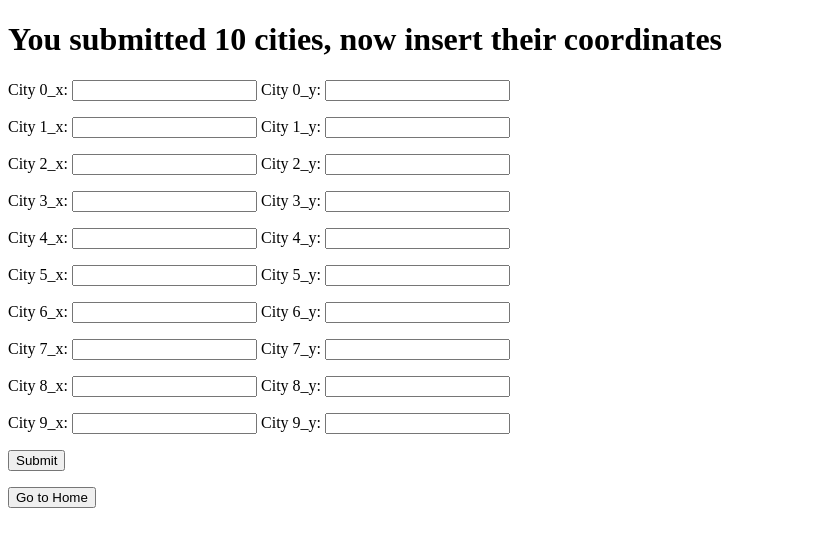
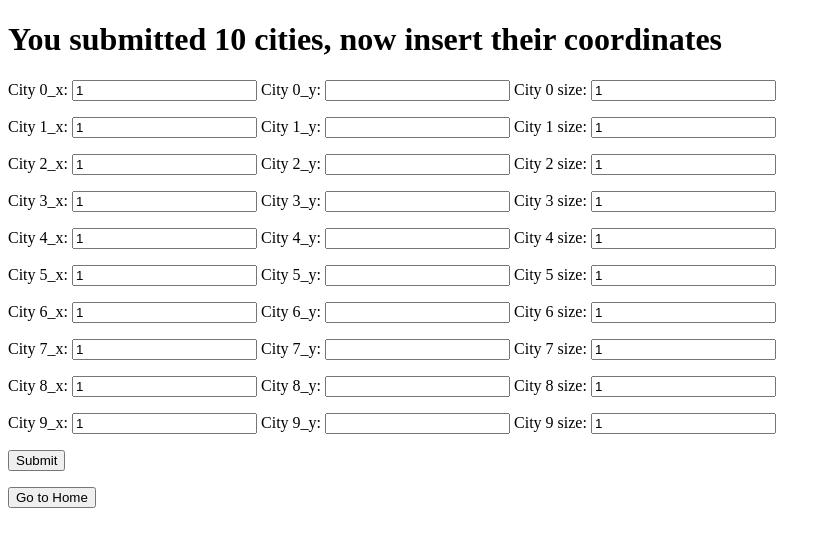
Before and after one commit to uxert/Homework-from-modeling, a Flask app: template templates/submit_coordinates.html in a window 1280 px wide. Shown: the top 547 px of the page, without its empty margins (0-831 px from the left). Run offline with Flask 3, Linux system fonts and the light colour scheme; the template is opened without the code that fills it: most values are stand-ins (such as "Sample title", 1, 10 or a date in 2020).

Commit message:
Added random cities coordinates generation, now in the form cities coordinates are defaulted to these random values.
Also added option to input city sizes, they are defaulted to some random values.

Inputting the same seed with the same parameters will provide the same generation result. Inputting seed 0 will generate different results each time.

```diff
--- a/app.py
+++ b/app.py
@@ -2,6 +2,9 @@
 
 from flask import Flask, render_template, request, session, url_for, redirect
 import engine  # to calculate the genetic algorithm
+
+from engine import EngineWrapper
+
 app = Flask(__name__)
 
 app.secret_key = "Ale sekret ten kij"
@@ -14,27 +17,37 @@
 
     cities_amount = int(request.form['cities_amount'])
     session['cities_amount'] = cities_amount
-
+    inputted_seed = int(request.form['seed'])
+    session['seed'] = None if inputted_seed == 0 else inputted_seed
     parameters = ['infrastructure_cost', 'max_railways_pieces', 'max_connections', 'one_rail_cost', 'max_budget',
                   'max_city_size', 'max_possible_coordinate']
     for param in parameters:
         session[param] = int(request.form[param])
     return redirect(url_for("submit_cords_page"))
 
+
 @app.route('/submit_cords', methods=["GET"])
 def submit_cords_page():
     if 'cities_amount' not in session:
         return redirect(url_for("welcome_page"))
-    return render_template("submit_coordinates.html", cities_amount=session['cities_amount'])
+
+    rand_cords, rand_sizes = EngineWrapper.generate_random_city_cords(session['cities_amount'], session['max_city_size'],
+                                                            session['max_possible_coordinate'], session['seed'])
+    return render_template("submit_coordinates.html", cities_amount=session['cities_amount'],
+                           random_cords=rand_cords, random_sizes=rand_sizes)
+
 @app.route('/submit_cords', methods=['POST'])
 def submit_coordinates():
     if 'cities_amount' not in session:
         return redirect(url_for("welcome_page"))
     coordinates = []
+    sizes = []
     for i in range(session['cities_amount']):
         x = int(request.form[f'city{i}_x'])
         y = int(request.form[f'city{i}_y'])
+        size = int(request.form[f'city{i}_size'])
         coordinates.append([x, y])
+        sizes.append(size)
     return (f"<h1>Thank you for submitting the coordinates, further functions in development :)</h1>"
             f"<a href='/'><button>Go to Home</button></a>")
 
--- a/templates/landing_page.html
+++ b/templates/landing_page.html
@@ -40,6 +40,8 @@
         <input type="number" id="max_possible_distance" name="max_possible_coordinate" min="1" max="{{ 2**32-1 }}"
                value="{{ config_values['PARAMETERS'].getint('max_possible_coordinate') }}" required><br><br>
 
+        <label for="seed"> Seed to generate cities: </label>
+        <input type="number" id="seed" name="seed" min="0" max="{{ 2**32-1 }}" value="42" required>
         <input type="submit" value="Submit">
     </form>
 
--- a/templates/submit_coordinates.html
+++ b/templates/submit_coordinates.html
@@ -10,10 +10,13 @@
     <form action="/submit_cords" method="post">
         {% for i in range(cities_amount) %}
             <label for="city{{i}}_x">City {{i}}_x:</label>
-            <input type="number" id="city{{i}}_x" name="city{{i}}_x" min="1" required>
+            <input type="number" id="city{{i}}_x" name="city{{i}}_x" min="1"  value="{{ random_cords[i][0] }}" required>
 
             <label for="city{{i}}_y">City {{i}}_y:</label>
-            <input type="number" id="city{{i}}_y" name="city{{i}}_y" min="1" required>
+            <input type="number" id="city{{i}}_y" name="city{{i}}_y" min="1" value="{{ random_cords[i][1] }}" required>
+
+            <label for="city{{i}}_size">City {{i}} size:</label>
+            <input type="number" id="city{{i}}_size" name="city{{i}}_size" min="1" value="{{ random_sizes[i] }}" required>
             <p></p>
         {% endfor %}
         <input type="submit" value="Submit">
```
